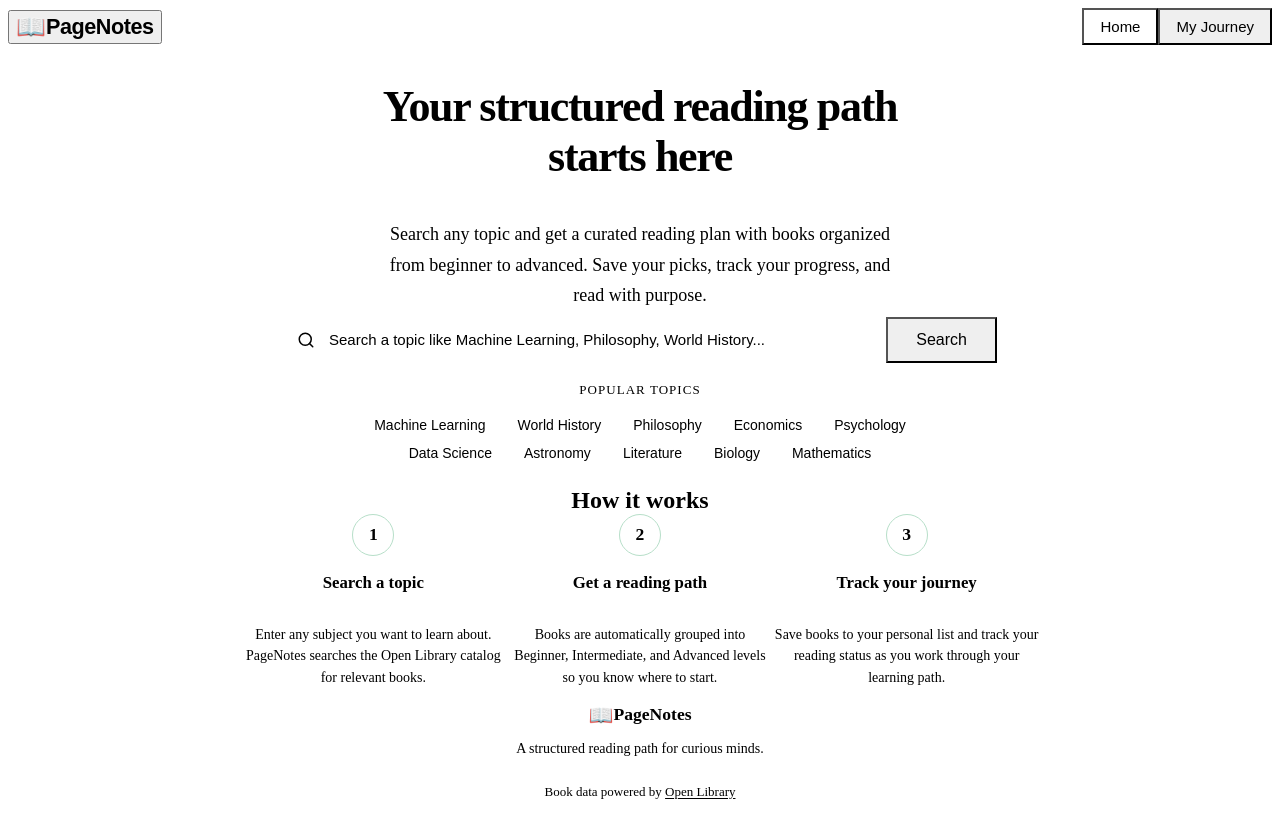
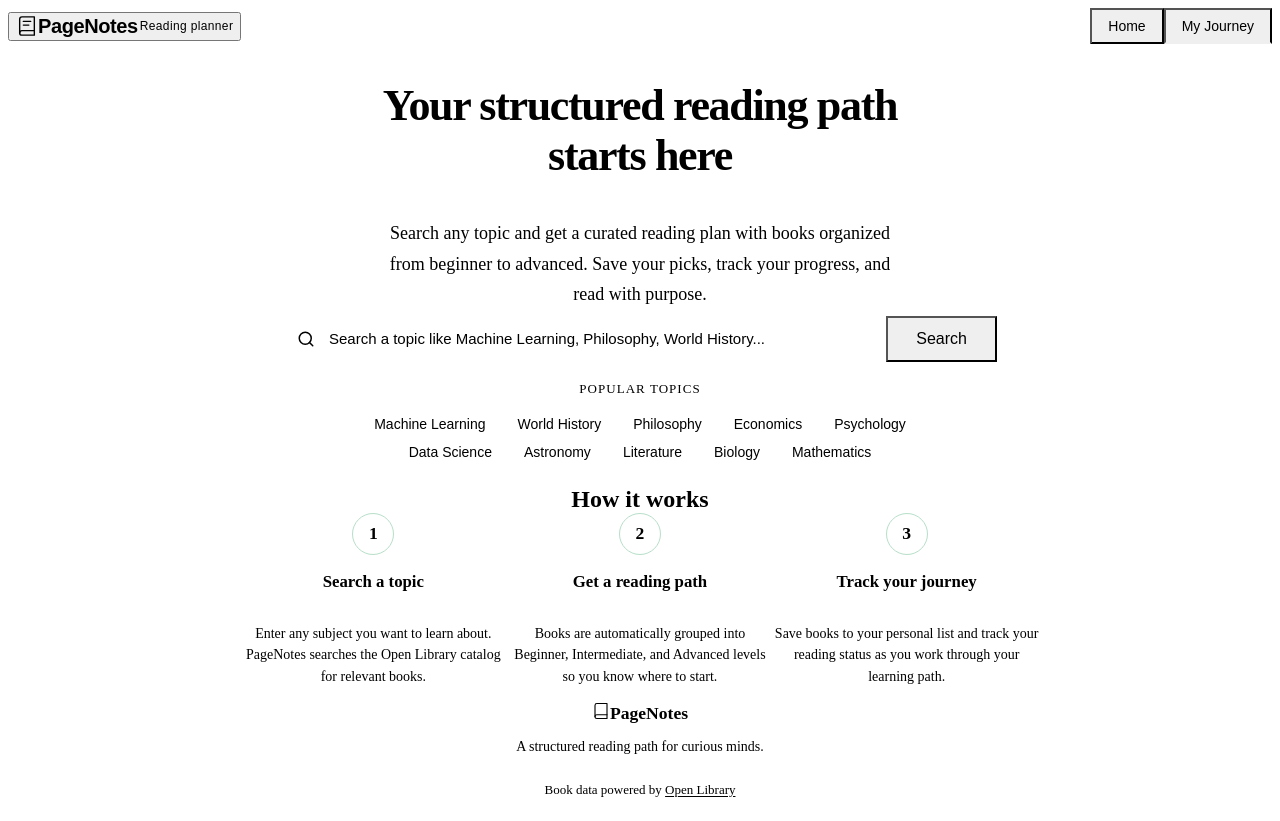
Before and after one commit to Satyam087/BookCompanion, a React (Vite) app: page / in a window 1280 px wide. Built offline with nearby package versions, Linux system fonts and the light colour scheme; the HTML template or start-up script is replaced by a standard one.

Commit message:
replace emoji icons with svgs and refine header navigation

```diff
--- a/src/components/Footer.jsx
+++ b/src/components/Footer.jsx
@@ -5,7 +5,12 @@ export default function Footer() {
     <footer className="footer" id="footer">
       <div className="footer__inner container">
         <div className="footer__brand">
-          <span className="footer__icon" aria-hidden="true">📖</span>
+          <span className="footer__icon" aria-hidden="true">
+            <svg width="18" height="18" viewBox="0 0 24 24" fill="none" stroke="currentColor" strokeWidth="1.5" strokeLinecap="round" strokeLinejoin="round">
+              <path d="M4 19.5A2.5 2.5 0 0 1 6.5 17H20"/>
+              <path d="M6.5 2H20v20H6.5A2.5 2.5 0 0 1 4 19.5v-15A2.5 2.5 0 0 1 6.5 2z"/>
+            </svg>
+          </span>
           <span className="footer__name">PageNotes</span>
         </div>
         <p className="footer__tagline">
--- a/src/components/Header.css
+++ b/src/components/Header.css
@@ -3,9 +3,9 @@
   top: 0;
   z-index: 100;
   height: var(--header-height);
-  background-color: var(--bg-paper);
+  background-color: var(--bg-warm);
   border-bottom: 1px solid var(--border);
-  backdrop-filter: blur(8px);
+  backdrop-filter: blur(10px);
 }
 
 .header__inner {
@@ -23,15 +23,26 @@
 }
 
 .header__icon {
-  font-size: 1.5rem;
+  display: flex;
+  color: var(--accent-forest);
 }
 
 .header__title {
   font-family: var(--font-serif);
-  font-size: 1.35rem;
+  font-size: 1.25rem;
   font-weight: 700;
   color: var(--text-primary);
   letter-spacing: -0.02em;
+}
+
+.header__descriptor {
+  font-size: 0.75rem;
+  color: var(--text-muted);
+  font-weight: 400;
+  border-left: 1px solid var(--border);
+  padding-left: var(--space-sm);
+  margin-left: 2px;
+  letter-spacing: 0.03em;
 }
 
 .header__nav {
@@ -42,21 +53,21 @@
 
 .header__link {
   padding: 8px 16px;
-  font-size: 0.9375rem;
+  font-size: 0.875rem;
   font-weight: 500;
-  color: var(--text-secondary);
-  border-radius: var(--radius-md);
+  color: var(--text-muted);
+  border-radius: 0;
+  border-bottom: 2px solid transparent;
   transition: all 0.2s ease;
 }
 
 .header__link:hover {
   color: var(--text-primary);
-  background-color: var(--bg-section);
 }
 
 .header__link--active {
   color: var(--accent-forest);
-  background-color: var(--accent-forest-bg);
+  border-bottom-color: var(--accent-forest);
 }
 
 .header__hamburger {
@@ -89,22 +100,28 @@
 }
 
 @media (max-width: 600px) {
+  .header__descriptor {
+    display: none;
+  }
+
   .header__hamburger {
     display: flex;
   }
 
   .header__nav {
     display: none;
-    position: absolute;
+    position: fixed;
     top: var(--header-height);
-    left: 0;
     right: 0;
+    bottom: 0;
+    width: 240px;
     background-color: var(--bg-paper);
-    border-bottom: 1px solid var(--border);
+    border-left: 1px solid var(--border);
     flex-direction: column;
-    padding: var(--space-md);
+    padding: var(--space-lg) var(--space-md);
     gap: var(--space-xs);
-    box-shadow: var(--shadow-md);
+    box-shadow: var(--shadow-lg);
+    z-index: 200;
   }
 
   .header__nav--open {
@@ -115,5 +132,12 @@
     width: 100%;
     text-align: left;
     padding: 12px 16px;
+    border-bottom: none;
+    border-radius: var(--radius-md);
+  }
+
+  .header__link--active {
+    background-color: var(--accent-forest-bg);
+    border-bottom: none;
   }
 }
--- a/src/components/Header.jsx
+++ b/src/components/Header.jsx
@@ -20,8 +20,16 @@ export default function Header({ currentPath }) {
     <header className="header" id="header">
       <div className="header__inner container">
         <button className="header__brand" onClick={() => handleNav('/')} aria-label="Go to home page">
-          <span className="header__icon" aria-hidden="true">📖</span>
+          <span className="header__icon" aria-hidden="true">
+            <svg width="22" height="22" viewBox="0 0 24 24" fill="none" stroke="currentColor" strokeWidth="1.5" strokeLinecap="round" strokeLinejoin="round">
+              <path d="M4 19.5A2.5 2.5 0 0 1 6.5 17H20"/>
+              <path d="M6.5 2H20v20H6.5A2.5 2.5 0 0 1 4 19.5v-15A2.5 2.5 0 0 1 6.5 2z"/>
+              <line x1="8" y1="7" x2="16" y2="7"/>
+              <line x1="8" y1="11" x2="14" y2="11"/>
+            </svg>
+          </span>
           <span className="header__title">PageNotes</span>
+          <span className="header__descriptor">Reading planner</span>
         </button>
 
         <nav className={`header__nav ${menuOpen ? 'header__nav--open' : ''}`} aria-label="Main navigation">
```
